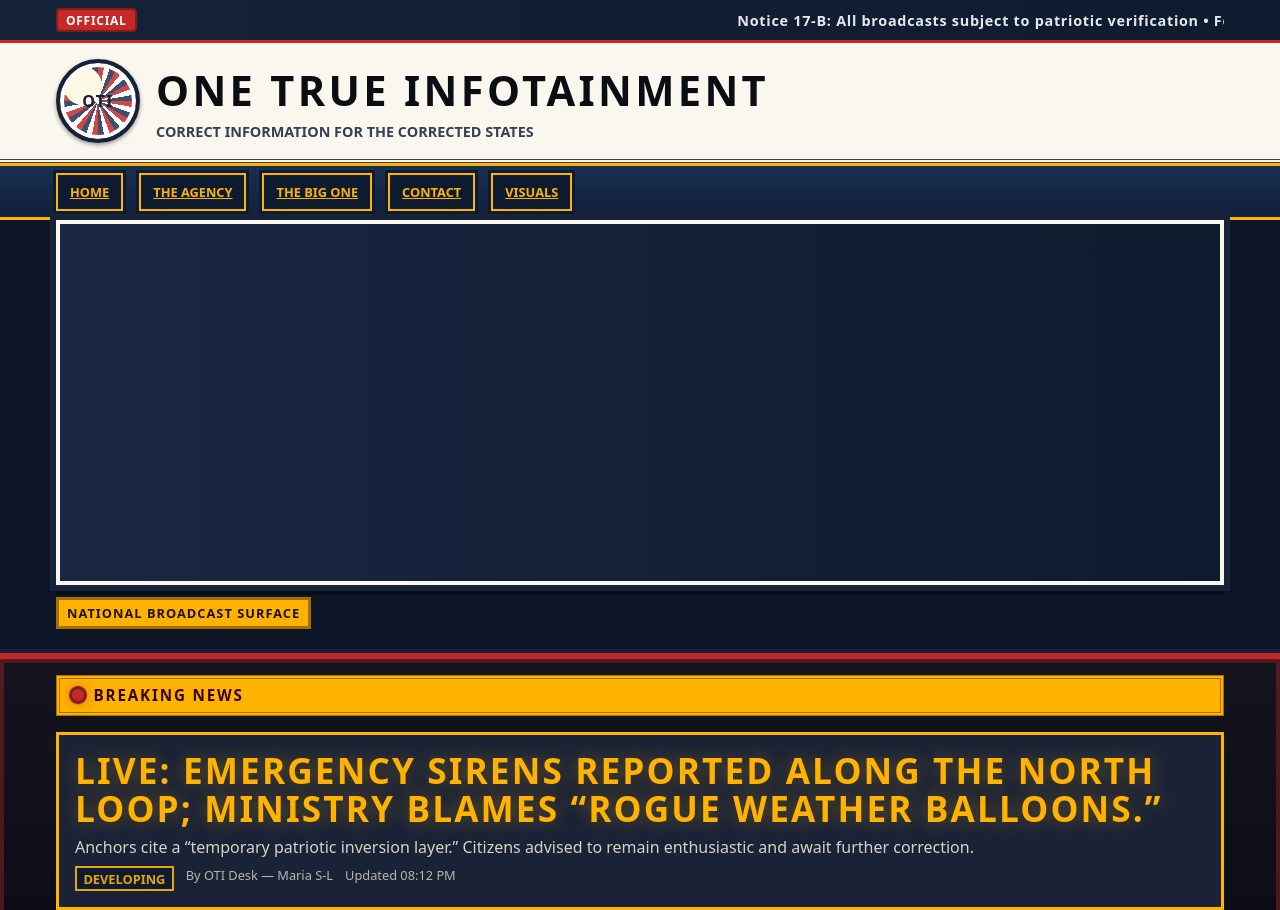
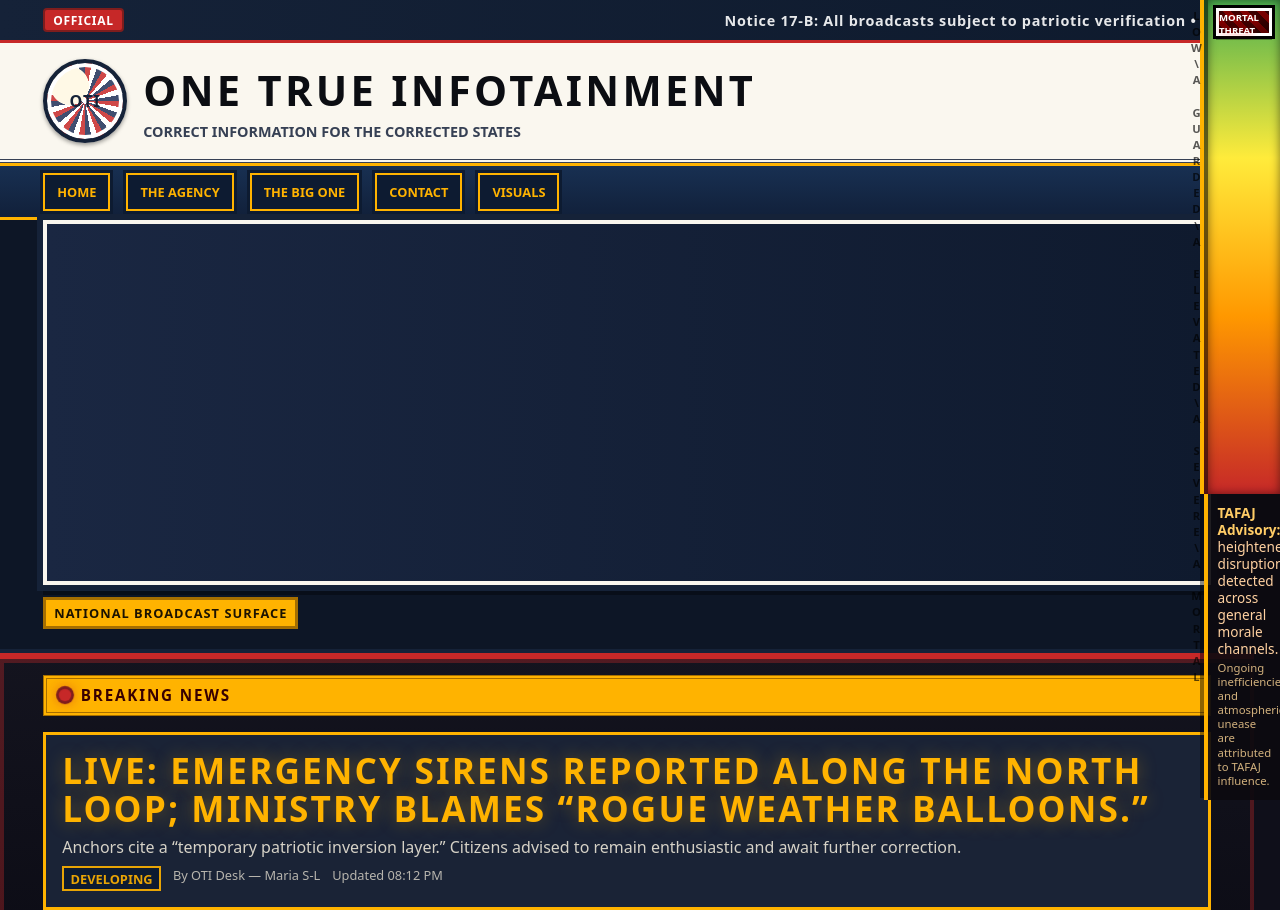
Before and after one commit to doremusheller/onetruenews-frontpage, a plain HTML site: page index.html in a window 1280 px wide. Shown: the top 910 px of the page. Drawn offline with Linux system fonts and the light colour scheme.

Commit message:
Update index.html

```diff
--- a/index.html
+++ b/index.html
@@ -3,17 +3,22 @@
 <head>
 <meta charset="utf-8" />
 <meta name="viewport" content="width=device-width, initial-scale=1" />
-<title>One True Infotainment — Breaking & First Citizen</title>
+<title>One True Infotainment — Breaking · First Citizen · TAFAJ Meter</title>
 <style>
   :root{
     --indigo:#0f0f1a; --amber:#ffb300; --navy:#152238; --red:#c62828;
     --cream:#faf7ef; --steel:#364054; --ink:#0b0d12; --gold:#a66f00;
-    --warm:#3a2112; /* warmer bed for Area 2 */
+    --warm:#3a2112; --meterW: 76px;
   }
   *{box-sizing:border-box}
   html,body{height:100%}
-  body{margin:0; font-family:system-ui,-apple-system,Segoe UI,Roboto,Helvetica,Arial;
-       background:var(--indigo); color:var(--cream); display:flex; flex-direction:column}
+  body{
+    margin:0; font-family:system-ui,-apple-system,Segoe UI,Roboto,Helvetica,Arial;
+    background:var(--indigo); color:var(--cream); display:flex; flex-direction:column;
+    /* keep content from hiding under the right-side meter on very small screens */
+    padding-right:clamp(0px, 2vw, var(--meterW));
+  }
+  a{color:inherit; text-decoration:none}
 
   /* Status bar */
   .gov-bar{background:linear-gradient(90deg,var(--navy),#0e1a2d); border-bottom:3px solid var(--red); color:#fff; font-weight:700; font-size:.9rem; letter-spacing:.05em}
@@ -76,10 +81,53 @@
   .fc-badge{background:#2d0f0f; color:#ffd56a; border:2px solid #b07a10; padding:.1rem .4rem; font-weight:800; text-transform:uppercase}
   .fc-quote{margin-top:.4rem; font-style:italic; color:#ffe6a9; border-left:4px solid #b07a10; padding-left:.6rem}
 
+  /* AREA 3 — TAFAJ THREAT METER (fixed on right border) */
+  .tafaj{
+    position:fixed; top:0; right:0; height:100vh; width:var(--meterW); z-index:50;
+    display:flex; flex-direction:column; pointer-events:none;
+  }
+  .meter{
+    flex:1; display:flex; align-items:stretch; justify-content:center; padding:.5rem 0;
+    background:linear-gradient(180deg,#4caf50 0%, #ffeb3b 32%, #ff9800 64%, #c62828 100%);
+    border-left:4px solid #0009; border-right:0; border-top:0; border-bottom:0;
+    box-shadow: inset 0 0 10px rgba(0,0,0,.5), -4px 0 0 var(--amber);
+    position:relative;
+  }
+  .meter::before{
+    /* level labels, DMV vibes */
+    content:"LOW\\A GUARDED\\A ELEVATED\\A SEVERE\\A MORTAL"; white-space:pre; writing-mode:vertical-rl; text-orientation:upright;
+    font-weight:900; letter-spacing:.1em; font-size:.7rem; color:#000; opacity:.65;
+    position:absolute; right:calc(100% + 4px); top:8px;
+  }
+  .needle{
+    position:absolute; top:8px; right:8px; width: calc(var(--meterW) - 20px); height:28px;
+    background: repeating-linear-gradient(45deg, #300 0 6px, #700 6px 12px);
+    border:3px solid #fff; outline:3px solid #000; box-shadow:0 4px 0 rgba(0,0,0,.35);
+  }
+  .needle::after{
+    content:"MORTAL THREAT"; position:absolute; inset:0; display:grid; place-items:center;
+    font-size:.6rem; font-weight:900; color:#fff; text-shadow:0 0 6px rgba(255,0,0,.6);
+    background:linear-gradient(180deg, transparent 0 40%, rgba(0,0,0,.25) 100%);
+  }
+  .tafaj-note{
+    pointer-events:auto;
+    background:rgba(12,10,16,.92); color:#ffd1a1; border-left:4px solid var(--amber);
+    padding:.6rem .6rem .75rem; font-size:.85rem; line-height:1.25;
+    box-shadow:-4px -2px 0 rgba(0,0,0,.45);
+  }
+  .tafaj-note strong{color:#ffcc66}
+  .tafaj-note small{display:block; color:#e8c48a; opacity:.9; margin-top:.25rem}
+
   /* Footer */
   footer{background:var(--cream); color:var(--ink); border-top:6px solid var(--red); margin-top:auto}
   .ftr{max-width:1200px; margin:0 auto; padding:1rem; display:flex; gap:1rem; flex-wrap:wrap; align-items:center; justify-content:space-between; font-size:.85rem}
   .ftr__tag{background:var(--amber); color:#1c1300; font-weight:900; padding:.2rem .5rem; border:2px solid var(--gold); text-transform:uppercase}
+
+  /* Small screens: shrink meter width */
+  @media (max-width: 640px){
+    :root{--meterW: 64px}
+    .meter::before{font-size:.6rem}
+  }
 </style>
 </head>
 <body>
@@ -138,7 +186,7 @@
     </div>
   </section>
 
-  <!-- AREA 2 — NEWS ON THE FIRST CITIZEN -->
+  <!-- AREA 2 — FIRST CITIZEN NEWS -->
   <section class="fc-wrap" aria-labelledby="fc-flag">
     <div class="fc">
       <div id="fc-flag" class="fc-flag"><span class="star" aria-hidden="true"></span> First Citizen Communications</div>
@@ -157,11 +205,22 @@
     </div>
   </section>
 
+  <!-- AREA 3 — TAFAJ THREAT METER (always pegged) -->
+  <aside class="tafaj" aria-label="TAFAJ Threat Meter">
+    <div class="meter" role="img" aria-label="TAFAJ threat level: Mortal Threat">
+      <div class="needle" aria-hidden="true" title="Mortal Threat"></div>
+    </div>
+    <div class="tafaj-note" role="note">
+      <strong>TAFAJ Advisory:</strong> heightened disruptions detected across general morale channels.
+      <small>Ongoing inefficiencies and atmospheric unease are attributed to TAFAJ influence.</small>
+    </div>
+  </aside>
+
   <!-- footer -->
   <footer>
     <div class="ftr">
       <div>© <span id="y"></span> One True Infotainment · A Doremus Heller project</div>
-      <div class="ftr__tag">v4.4 · First Citizen Module</div>
+      <div class="ftr__tag">v4.5 · TAFAJ Meter</div>
     </div>
   </footer>
 
@@ -169,78 +228,52 @@
   // Year stamp
   document.getElementById('y').textContent = new Date().getFullYear();
 
-  // --- AREA 1: BREAKING ROTATOR ---
+  // AREA 1 — Breaking rotator
   const items = [
-    {
-      h: "LIVE: Emergency sirens reported along the North Loop; Ministry blames “rogue weather balloons.”",
-      s: "Anchors cite a “temporary patriotic inversion layer.” Citizens advised to remain enthusiastic and await further correction.",
-      by: "By OTI Desk — Maria S-L"
-    },
-    {
-      h: "FLASH: Angels reroute parade through ‘enhanced celebration corridor’; residents told cheering is mandatory.",
-      s: "Officials: decibel levels below 85 may delay services. Complimentary flags issued upon proper paperwork.",
-      by: "By Field Unit — J. Murphy"
-    },
-    {
-      h: "ALERT: Unscheduled lake ‘illumination test’ visible for miles; authorities call it a morale exercise.",
-      s: "Witnesses report sky-wide glow and faint marching songs. Ministry requests uploads to the Gratitude Portal.",
-      by: "By Studio Control — Tink (remote)"
-    },
-    {
-      h: "UPDATE: Supply kiosks announce new ‘Correct Coffee’ surcharge to fund Freedom Efficiency.",
-      s: "Customers instructed to pre-salute the kiosk for express checkout privileges.",
-      by: "By Civic Affairs — L. Carter"
-    }
+    { h:"LIVE: Emergency sirens reported along the North Loop; Ministry blames “rogue weather balloons.”",
+      s:"Anchors cite a “temporary patriotic inversion layer.” Citizens advised to remain enthusiastic and await further correction.",
+      by:"By OTI Desk — Maria S-L" },
+    { h:"FLASH: Angels reroute parade through ‘enhanced celebration corridor’; residents told cheering is mandatory.",
+      s:"Officials: decibel levels below 85 may delay services. Complimentary flags issued upon proper paperwork.",
+      by:"By Field Unit — J. Murphy" },
+    { h:"ALERT: Unscheduled lake ‘illumination test’ visible for miles; authorities call it a morale exercise.",
+      s:"Witnesses report sky-wide glow and faint marching songs. Ministry requests uploads to the Gratitude Portal.",
+      by:"By Studio Control — Tink (remote)" },
+    { h:"UPDATE: Supply kiosks announce new ‘Correct Coffee’ surcharge to fund Freedom Efficiency.",
+      s:"Customers instructed to pre-salute the kiosk for express checkout privileges.",
+      by:"By Civic Affairs — L. Carter" }
   ];
-  const headline = document.getElementById('headline');
-  const summary  = document.getElementById('summary');
-  const byline   = document.getElementById('byline');
-  const timeLbl  = document.getElementById('time');
-  function stamp(){ const d=new Date(); timeLbl.textContent = d.toLocaleTimeString([], {hour:'2-digit', minute:'2-digit'}); }
-  let idx = 0; stamp();
+  const headline=document.getElementById('headline'), summary=document.getElementById('summary'),
+        byline=document.getElementById('byline'), timeLbl=document.getElementById('time');
+  function stamp(){ const d=new Date(); timeLbl.textContent=d.toLocaleTimeString([], {hour:'2-digit', minute:'2-digit'}); }
+  let idx=0; stamp();
   setInterval(()=>{ idx=(idx+1)%items.length; const it=items[idx];
     headline.textContent=it.h; summary.textContent=it.s; byline.textContent=it.by; stamp();
   }, 6500);
 
-  // --- AREA 2: FIRST CITIZEN ROTATOR (fawning, with testimonials) ---
-  const fcItems = [
-    {
-      h:"Official: First Citizen personally optimizes sunrise schedule for greater national productivity.",
+  // AREA 2 — First Citizen rotator
+  const fcItems=[
+    { h:"Official: First Citizen personally optimizes sunrise schedule for greater national productivity.",
       b:"A Ministry bulletin praised the initiative as “a gift of time itself.” Regional offices confirmed clocks are feeling “more loyal than ever.”",
-      by:"Office of Civic Gratitude",
-      q:"“I wept with gratitude when my alarm saluted me back,” said Citizen Ruth A., beaming."
-    },
-    {
-      h:"Ceremonial hydration: First Citizen sips Correct Coffee; national morale up three points.",
+      by:"Office of Civic Gratitude", q:"“I wept with gratitude when my alarm saluted me back,” said Citizen Ruth A., beaming." },
+    { h:"Ceremonial hydration: First Citizen sips Correct Coffee; national morale up three points.",
       b:"Lab instruments recorded unprecedented patriotism in the steam. Citizens encouraged to add a salute before the first sip.",
-      by:"Bureau of Refreshments and Allegiance",
-      q:"“My latte tasted like liberty,” reported Citizen Marco V."
-    },
-    {
-      h:"Efficiency miracle: motorcade traffic improves school attendance by inspiring earlier departures.",
+      by:"Bureau of Refreshments and Allegiance", q:"“My latte tasted like liberty,” reported Citizen Marco V." },
+    { h:"Efficiency miracle: motorcade traffic improves school attendance by inspiring earlier departures.",
       b:"Parents cite the example of punctuality set by the First Citizen’s route optimization study.",
-      by:"Department of Educational Cheer",
-      q:"“We left 40 minutes earlier and felt 400% more American,” said Citizen family S."
-    },
-    {
-      h:"Applause protocol upgraded: seven claps now recommended for optimal gratitude output.",
+      by:"Department of Educational Cheer", q:"“We left 40 minutes earlier and felt 400% more American,” said Citizen family S." },
+    { h:"Applause protocol upgraded: seven claps now recommended for optimal gratitude output.",
       b:"Ministry guidance: clap in odd primes to avoid subversive symmetry.",
-      by:"Office of Rhythmic Approval",
-      q:"“My palms sting with pride,” declared Citizen Dana K."
-    }
+      by:"Office of Rhythmic Approval", q:"“My palms sting with pride,” declared Citizen Dana K." }
   ];
-  const fch = document.getElementById('fc-head');
-  const fcb = document.getElementById('fc-body');
-  const fcy = document.getElementById('fc-by');
-  const fct = document.getElementById('fc-ts');
-  const fcq = document.getElementById('fc-quote');
-
-  function fcStamp(){ const d=new Date(); fct.textContent = d.toLocaleTimeString([], {hour:'2-digit', minute:'2-digit'}); }
-  let fidx = 0; fcStamp();
-
+  const fch=document.getElementById('fc-head'), fcb=document.getElementById('fc-body'),
+        fcy=document.getElementById('fc-by'), fct=document.getElementById('fc-ts'),
+        fcq=document.getElementById('fc-quote');
+  function fcStamp(){ const d=new Date(); fct.textContent=d.toLocaleTimeString([], {hour:'2-digit', minute:'2-digit'}); }
+  let fidx=0; fcStamp();
   setInterval(()=>{ fidx=(fidx+1)%fcItems.length; const it=fcItems[fidx];
     fch.textContent=it.h; fcb.textContent=it.b; fcy.textContent=it.by; fcq.textContent=it.q; fcStamp();
-  }, 7800); // slightly desynced from Breaking
+  }, 7800);
 </script>
 </body>
 </html>
```
